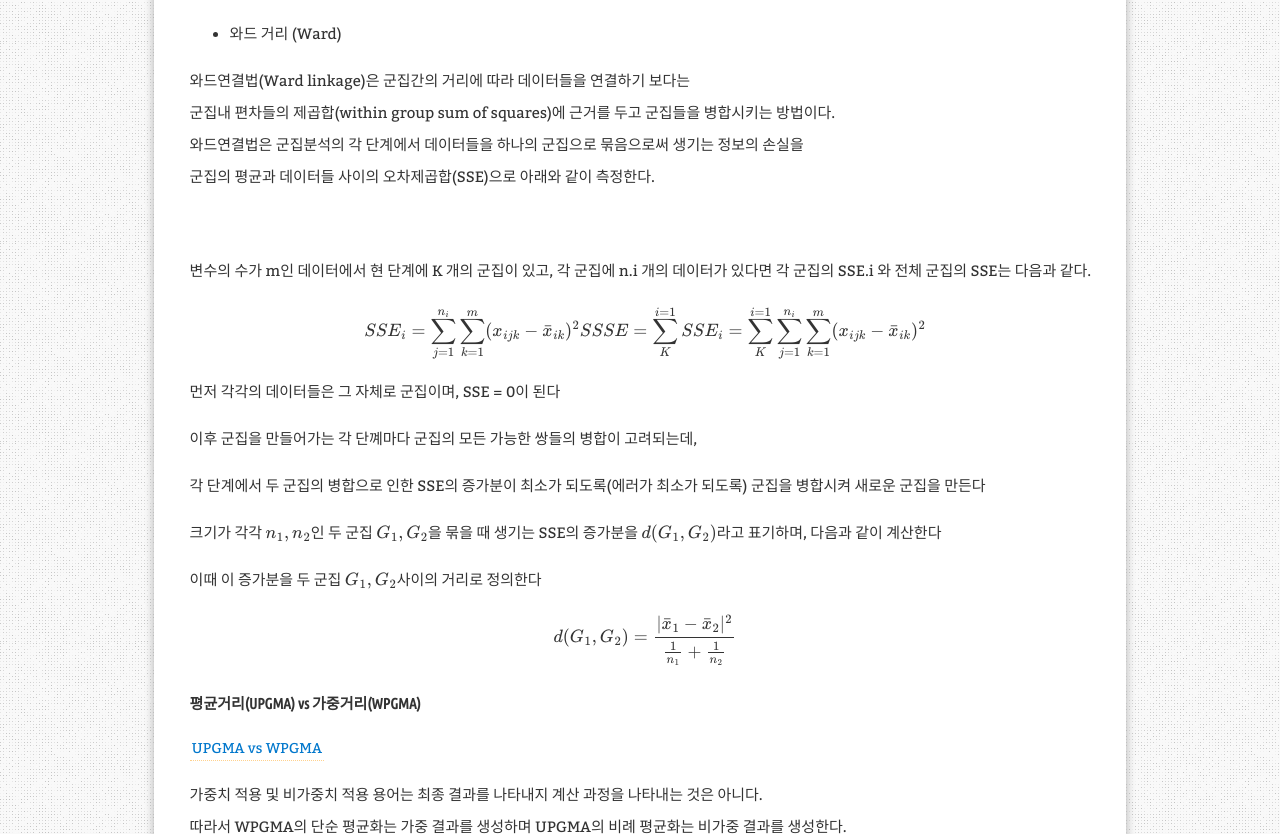
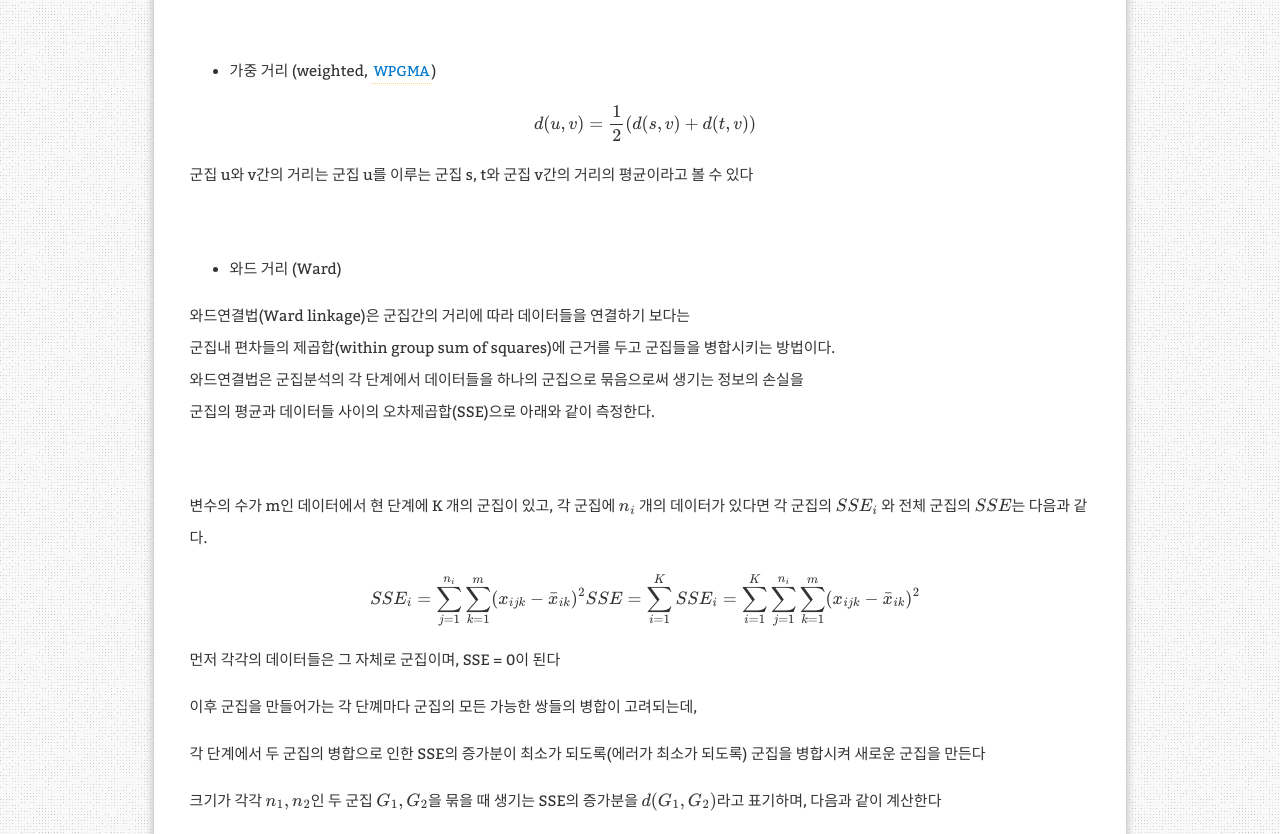
Before and after one commit to aristohyun/aristohyun.github.io, a Jekyll site: the page built from _posts/2021-07-25-Hierachy.md, in a window 1280 px wide and 900 px high, scrolled down 2757 px, cut to the strip 0-834 px from the top of the window. Built offline with Jekyll 4.4.1, drawn with Linux system fonts in a browser that asks for light colours; formulas are drawn with MathJax 3; comment, search, counter and statistics services are not loaded.

Commit message:
Update 2021-07-25-Hierachy.md

```diff
--- a/_posts/2021-07-25-Hierachy.md
+++ b/_posts/2021-07-25-Hierachy.md
@@ -45,17 +45,23 @@ ex ) 종 -> 속 -> 강 -> 목 -> 과 -> 문 -> 계 순으로 묶어가며 하나
 
 u의 모든 데이터($u_ i$)와 v의 모든 데이터($v_ i$)간의 거리 조합을 계산해 가장 짧은 것으로 선택
 
+<br/>
+
 - 요소간 거리중 최대거리를 기준으로 ( Complete Linkage )
 
 @ d(u,v) = max(d(u_ i, v_ j) @
 
 u의 모든 데이터($u_ i$)와 v의 모든 데이터($v_ i$)간의 거리 조합을 계산해 가장 긴 것으로 선택
 
+<br/>
+
 - 요소간 거리의 평균 거리를 기준으로 (Average Linkage, [UPMGA](https://en.wikipedia.org/wiki/UPGMA))
 
 @ d(u,v) = \frac {\sum \limits_ {i, j}^{} {d(u_ i, v_ j)}} {n_ u * n_ v} @
 
 u의 모든 데이터($u_ i$)와 v의 모든 데이터($v_ i$)간의 거리 조합을 계산하여 평균을 계산
+
+<br/>
 
 - 군집의 중심간 거리를 기준으로 ( Centroid )
 
@@ -84,11 +90,15 @@ u의 모든 데이터($u_ i$)와 v의 모든 데이터($v_ i$)간의 거리 조
 따라서 다시 처음부터 모든 데이터로부터 중심을 계산하지 않고,
 위 방법으로 중심을 계산해 비계층적 거리 측정법의 Centroid 방식을 사용할 수 있다
 
+<br/>
+
 - 가중 거리 (weighted, [WPGMA](https://en.wikipedia.org/wiki/WPGMA))
 
 @ d(u,v) = \frac {1}{2} (d(s,v) + d(t,v)) @
 
 군집 u와 v간의 거리는 군집 u를 이루는 군집 s, t와 군집 v간의 거리의 평균이라고 볼 수 있다
+
+<br/>
 
 - 와드 거리 (Ward)
 
@@ -99,12 +109,12 @@ u의 모든 데이터($u_ i$)와 v의 모든 데이터($v_ i$)간의 거리 조
 
 <br/>
 
-변수의 수가 m인 데이터에서 현 단계에 K 개의 군집이 있고, 각 군집에 n.i 개의 데이터가 있다면
-각 군집의 SSE.i 와 전체 군집의 SSE는 다음과 같다.
+변수의 수가 m인 데이터에서 현 단계에 K 개의 군집이 있고, 각 군집에 $n_i$ 개의 데이터가 있다면
+각 군집의 $SSE_i$ 와 전체 군집의 $SSE$는 다음과 같다.
 
 @
 SSE_ i = \sum \limits_ {j=1}^{n_ i} \sum \limits_ {k=1}^{m} (x_ {ijk} - \bar x_ {ik})^2 \\\
-SSSE = \sum \limits_ {K}^{i=1} SSE_ i = \sum \limits_ {K}^{i=1} \sum \limits_ {j=1}^{n_ i} \sum \limits_ {k=1}^{m} (x_ {ijk} - \bar x_ {ik})^2
+SSE = \sum \limits_ {i=1}^{K} SSE_ i = \sum \limits_ {i=1}^{K} \sum \limits_ {j=1}^{n_ i} \sum \limits_ {k=1}^{m} (x_ {ijk} - \bar x_ {ik})^2
 @
 
 먼저 각각의 데이터들은 그 자체로 군집이며, SSE = 0이 된다
```
